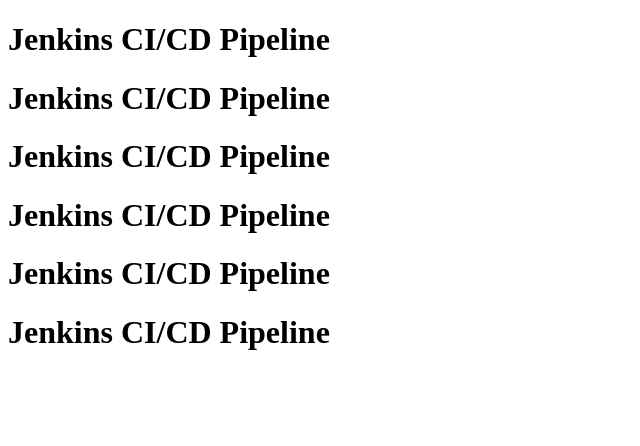
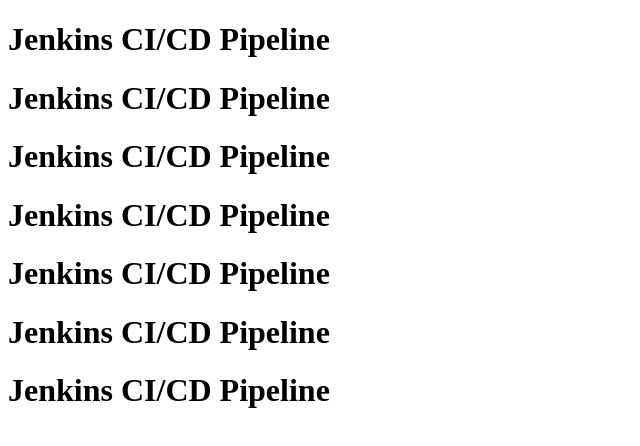
Before and after one commit to anildalar/17April2025---Jenkins, a plain HTML site: page index.html in a window 1280 px wide. Shown: the whole page, without its empty margins (0-640 px from the left). Drawn offline with Linux system fonts and the light colour scheme.

Commit message:
This is my 4th commit

```diff
--- a/index.html
+++ b/index.html
@@ -12,5 +12,6 @@
         <h1>Jenkins CI/CD Pipeline</h1>
         <h1>Jenkins CI/CD Pipeline</h1>
         <h1>Jenkins CI/CD Pipeline</h1>
+        <h1>Jenkins CI/CD Pipeline</h1>
     </body>
 </html>
```
